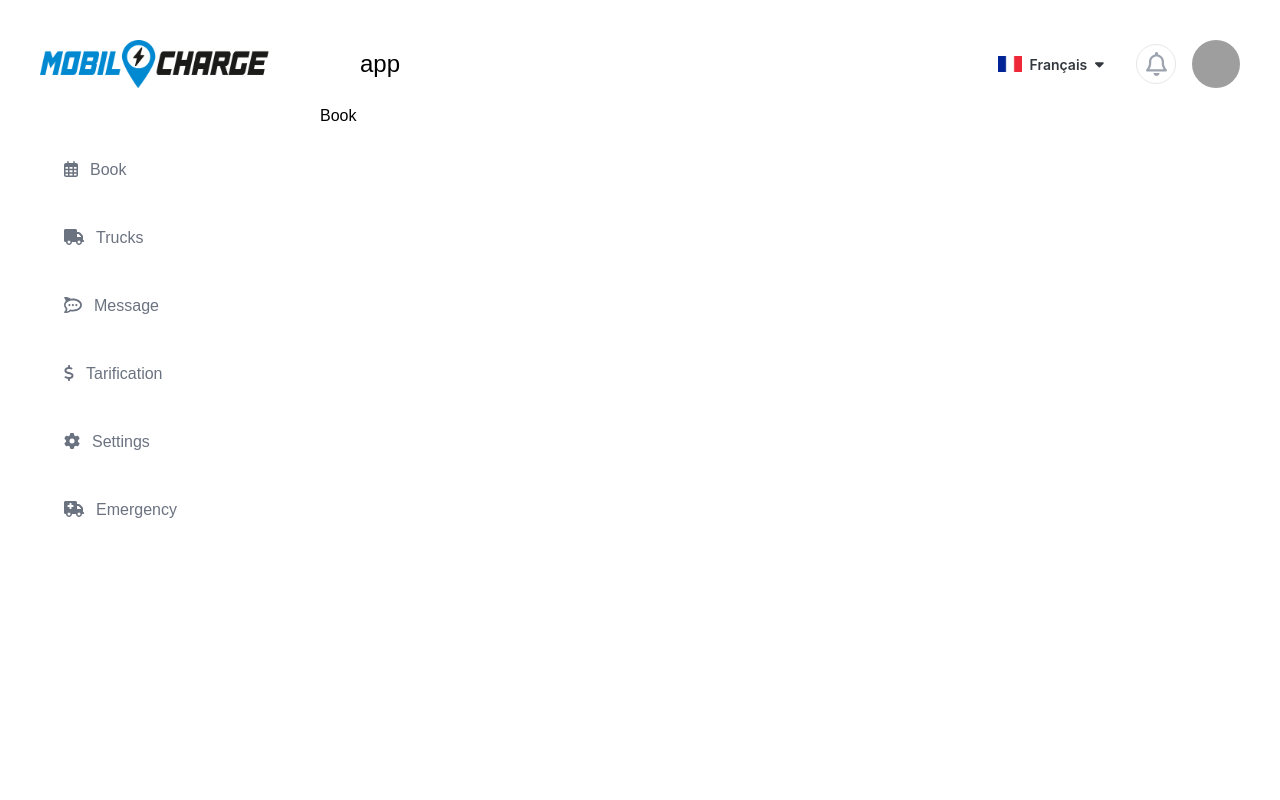
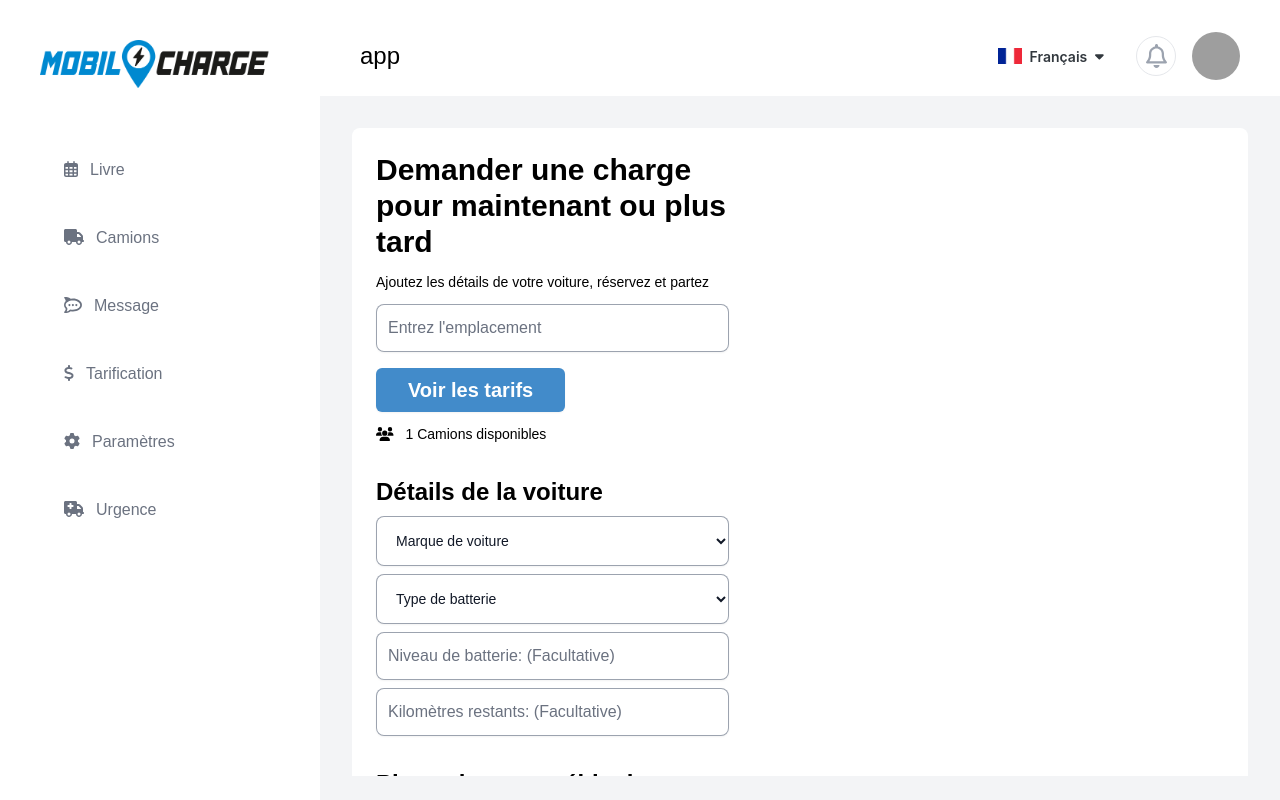
Before and after one commit to Emmanueluko3/mobilcharge, a React (Create React App) app: page /app/book in a window 1280 px wide. Built offline with nearby package versions, Linux system fonts and the light colour scheme; grey boxes are pictures that could not be loaded.

Commit message:
Book page added

```diff
--- a/src/App.tsx
+++ b/src/App.tsx
@@ -8,6 +8,7 @@ import Login from "./pages/app/auth/login";
 import PageTemplate from "./templates/pageTemplate";
 import AppTemplate from "./templates/appTemplate";
 import Signup from "./pages/app/auth/signup";
+import Book from "./pages/app/book";
 const router = createBrowserRouter([
   {
     path: "/", // Site Layout for public pages
@@ -33,7 +34,7 @@ const router = createBrowserRouter([
     path: "/app", // App Layout for logged-in users
     element: <AppTemplate />,
     children: [
-      { path: "book", element: <div>Book</div> },
+      { path: "book", element: <Book /> },
       { path: "trucks", element: <div>Trucks</div> },
       { path: "message", element: <div>Message</div> },
     ],
--- a/src/components/common/button.tsx
+++ b/src/components/common/button.tsx
@@ -45,7 +45,7 @@ const Button: React.FC<ButtonProps> = ({
           "text-white": variant === "solid" && color !== "white",
           "text-green": color === "white",
           "px-8 py-4 text-2xl": size === "lg",
-          "px-8 py-4 text-xl": size === "md",
+          "px-8 py-2 text-xl": size === "md",
           "px-5 py-2 text-xl": size === "sm",
         },
         className
--- a/src/components/common/input.tsx
+++ b/src/components/common/input.tsx
@@ -75,6 +75,69 @@ const Input: React.FC<InputProps> = ({ label, className, ...rest }) => {
   );
 };
 
+export const AppInput: React.FC<InputProps> = ({
+  label,
+  className,
+  ...rest
+}) => {
+  const [showPassword, setShowPassword] = useState(false);
+  return (
+    <div>
+      {label && (
+        <label
+          htmlFor={rest.type}
+          className="block text-sm font-medium leading-6 text-gray-900"
+        >
+          {label}
+        </label>
+      )}
+      <div className={`${label && "mt-2"} relative`}>
+        {rest.name === "Name" && (
+          <FontAwesomeIcon
+            icon={faUser}
+            className="absolute font-bold right-4 top-5 text-gray-400"
+          />
+        )}
+        {rest.name === "Phone" && (
+          <FontAwesomeIcon
+            icon={faPhone}
+            className="absolute right-4 top-5 text-gray-400"
+          />
+        )}
+        {rest.name === "Email" && (
+          <FontAwesomeIcon
+            icon={faEnvelope}
+            className="absolute right-4 top-5 text-gray-400"
+          />
+        )}
+        {rest.type === "password" && (
+          <button
+            type="button"
+            className="absolute right-4 top-2"
+            onClick={() => setShowPassword(!showPassword)}
+          >
+            <FontAwesomeIcon icon={showPassword ? faEyeSlash : faEye} />
+          </button>
+        )}
+        <input
+          {...rest}
+          type={
+            rest.type === "password"
+              ? showPassword
+                ? "text"
+                : "password"
+              : rest.type
+          }
+          className={clx(
+            "block w-full border-0 p-3 bg-white text-gray-900 rounded-lg shadow-sm ring-1 ring-inset ring-gray-400 placeholder:text-gray-500 placeholder:text-base placeholder:font-medium focus:ring-2 focus:ring-inset focus:ring-primary sm:text-sm sm:leading-6",
+            className
+          )}
+        />
+      </div>
+    </div>
+  );
+};
+
 export const InputIcon: React.FC<InputProps> = ({ className, ...rest }) => {
   const [showPassword, setShowPassword] = useState(false);
 
--- a/src/i18n/locales/fr.json
+++ b/src/i18n/locales/fr.json
@@ -200,5 +200,25 @@
   "Last name": "Nom de famille",
   "Phone number": "Numéro de téléphone",
   "Confirm password": "Confirmez le mot de passe",
-  "I accept all terms & conditions": "J'accepte tous les termes et conditions"
+  "I accept all terms & conditions": "J'accepte tous les termes et conditions",
+
+  "Book": "Livre",
+  "Trucks": "Camions",
+  "Settings": "Paramètres",
+  "Emergency": "Urgence",
+
+  "Request a charge for now or later": "Demander une charge pour maintenant ou plus tard",
+  "Add your car details, book,  and go": "Ajoutez les détails de votre voiture, réservez et partez",
+  "Car details": "Détails de la voiture",
+  "Enter location": "Entrez l'emplacement",
+  "See Prices": "Voir les tarifs",
+  "Available Trucks": "Camions disponibles",
+  "Optional": "Facultative",
+  "Battery level": "Niveau de batterie",
+  "Kilometres left": "Kilomètres restants",
+  "Description": "Description",
+  "Picture of your vehicle": "Photo de votre véhicule",
+  "Submit": "Soumettre",
+  "Car make": "Marque de voiture",
+  "Battery type": "Type de batterie"
 }
--- a/src/layouts/appheader.tsx
+++ b/src/layouts/appheader.tsx
@@ -1,4 +1,4 @@
-import { useState } from "react";
+import React from "react";
 import { Link, useLocation } from "react-router-dom";
 import ScrollToTop from "../utils/scrollToTop";
 import { useTranslation } from "react-i18next";
@@ -23,12 +23,12 @@ const AppHeader: React.FC = () => {
     <>
       <ScrollToTop />
 
-      <nav className="w-full flex flex-row items-center justify-between text-black px-4 py-4 lg:px-10 lg:py-4">
+      <nav className="w-full flex flex-row items-center justify-between bg-white text-black lg:pt-8 px-4 py-4 lg:px-10 lg:py-4">
         <h2 className="text-2xl font-medium">{t(location.split("/")[1])}</h2>
 
         <div className="flex items-center">
           {/* Language Switch */}
-          <Dropdown size="sm">
+          <Dropdown>
             <MenuButton
               endDecorator={<FontAwesomeIcon icon={faCaretDown} />}
               className="!border-none !ring-0 focus:ring-0 transition-all"
--- /dev/null
+++ b/src/pages/app/book.tsx
@@ -0,0 +1,158 @@
+import React, { useState } from "react";
+import { useTranslation } from "react-i18next";
+import { FontAwesomeIcon } from "@fortawesome/react-fontawesome";
+import { faUsers } from "@fortawesome/free-solid-svg-icons";
+import { AppInput } from "../../components/common/input";
+import { Button } from "../../components/common/button";
+import { faImage } from "@fortawesome/free-regular-svg-icons";
+
+const electricVehicleMakes = [
+  "Tesla Model S",
+  "Tesla Model 3",
+  "Tesla Model X",
+  "Tesla Model Y",
+  "Ford Mustang Mach-E",
+  "Ford F-150 Lightning",
+  "Chevrolet Bolt EV",
+  "Chevrolet Blazer EV",
+  "BMW i4",
+  "BMW iX",
+  "BMW i5",
+  "Mercedes-Benz EQE",
+  "Mercedes-Benz EQS",
+  "Mercedes-Benz EQB",
+  "Audi Q4 e-tron",
+  "Audi e-tron GT",
+  "Hyundai Ioniq 5",
+  "Hyundai Ioniq 6",
+  "Kia EV6",
+  "Nissan Ariya",
+  "Nissan Leaf",
+  "Volkswagen ID.4",
+  "Volkswagen ID.Buzz",
+  "Volvo XC40 Recharge",
+  "Volvo C40 Recharge",
+  "Porsche Taycan",
+];
+const electricVehicleBatteryTypes = [
+  "Lithium-ion (Li-ion)",
+  "Lithium Iron Phosphate (LFP)",
+  "Nickel-Metal Hydride (NiMH)",
+  "Solid-state Battery",
+  "Nickel-Cobalt-Aluminum (NCA)",
+  "Nickel-Manganese-Cobalt (NMC)",
+  "Lithium-Sulfur (Li-S)",
+  "Zinc-Air",
+  "Sodium-ion",
+];
+
+const Book: React.FC = () => {
+  const { t } = useTranslation();
+  const [bookData, setBookData] = useState({ email: "", password: "" });
+  const handleChange = (e: any) => {
+    const { name, value } = e.target;
+    setBookData({
+      ...bookData,
+      [name]: value,
+    });
+  };
+  return (
+    <div className="grid grid-flow-row grid-cols-1 lg:grid-cols-12 p-4 lg:p-6 bg-white rounded-lg">
+      <div className="lg:col-span-5">
+        <h2 className="text-3xl font-semibold">
+          {t("Request a charge for now or later")}
+        </h2>
+        <p className="text-sm my-3">
+          {t("Add your car details, book,  and go")}
+        </p>
+
+        <div className="mb-8">
+          <div className="mb-4">
+            <AppInput placeholder={t("Enter location")} />
+          </div>
+          <Button>{t("See Prices")}</Button>
+
+          <p className="text-sm mt-3">
+            <FontAwesomeIcon icon={faUsers} className="mr-3" />1{" "}
+            {t("Available Trucks")}
+          </p>
+        </div>
+
+        {/* Car details */}
+        <div className="mb-8">
+          <h3 className="text-2xl font-semibold mb-2">{t("Car details")}</h3>
+          <div className="mb-2">
+            <select
+              className="block w-full border-0 p-4 bg-white text-gray-900 rounded-lg shadow-sm ring-1 ring-inset ring-gray-400 placeholder:text-gray-500 placeholder:text-base placeholder:font-medium focus:ring-2 focus:ring-inset focus:ring-primary sm:text-sm sm:leading-6"
+              defaultValue=""
+            >
+              <option value="" disabled hidden>
+                {t("Car make")}
+              </option>
+              {electricVehicleMakes.map((item, index) => (
+                <option value={item} key={index}>
+                  {item}
+                </option>
+              ))}
+            </select>
+          </div>
+          <div className="mb-2">
+            <select
+              className="block w-full border-0 p-4 bg-white text-gray-900 rounded-lg shadow-sm ring-1 ring-inset ring-gray-400 placeholder:text-gray-500 placeholder:text-base placeholder:font-medium focus:ring-2 focus:ring-inset focus:ring-primary sm:text-sm sm:leading-6"
+              defaultValue=""
+            >
+              <option value="" disabled hidden>
+                {t("Battery type")}
+              </option>
+              {electricVehicleBatteryTypes.map((item, index) => (
+                <option value={item} key={index}>
+                  {item}
+                </option>
+              ))}
+            </select>
+          </div>
+          <div className="mb-2">
+            <AppInput
+              placeholder={`${t("Battery level")}: (${t("Optional")})`}
+            />
+          </div>
+          <div className="mb-2">
+            <AppInput
+              placeholder={`${t("Kilometres left")}: (${t("Optional")})`}
+            />
+          </div>
+        </div>
+
+        {/* Car Image */}
+        <div className="mb-8">
+          <h3 className="text-2xl font-semibold mb-2">
+            {t("Picture of your vehicle")}
+          </h3>
+          <p className="text-xs my-3">*{t("drag or browse from device")}</p>
+          <div className="mb-2 border-2 border-primary-500 border-dashed hover:border-solid transition-all rounded-lg w-full h-48 flex justify-center items-center cursor-pointer">
+            <FontAwesomeIcon
+              className="h-6 w-6 text-primary-500"
+              icon={faImage}
+            />
+          </div>
+        </div>
+
+        {/* Message */}
+        <div className="mb-8">
+          <h3 className="text-2xl font-semibold mb-2">{t("Description")}</h3>
+          <div className="mb-2">
+            <textarea
+              name="message"
+              placeholder={t("Message")}
+              className="block min-h-44 w-full border-0 p-4 bg-white text-gray-900 rounded-lg shadow-sm ring-1 ring-inset ring-gray-400 placeholder:text-gray-500 placeholder:text-base placeholder:font-medium focus:ring-2 focus:ring-inset focus:ring-primary-500 sm:text-sm sm:leading-6"
+            ></textarea>
+          </div>
+        </div>
+
+        <Button className="w-full">{t("Submit")}</Button>
+      </div>
+    </div>
+  );
+};
+
+export default Book;
--- a/src/templates/appTemplate.tsx
+++ b/src/templates/appTemplate.tsx
@@ -13,13 +13,15 @@ const AppTemplate: React.FC = () => {
   // }
 
   return (
-    <div className="min-h-screen grid grid-flow-row grid-cols-12">
+    <div className="min-h-screen bg-gray-100 grid grid-flow-row grid-cols-12">
       <div className="col-span-3 bg-[#fff] hidden lg:block">
         <Sidebar />
       </div>
-      <div className="col-span-12 lg:col-span-9 mt-6 overflow-y-auto no-scrollbar max-h-[85vh] w-full p-4 lg:p-0 mb-20 lg:mb-auto">
+      <div className="col-span-12 lg:col-span-9 w-full">
         <AppHeader />
-        <Outlet />
+        <div className="overflow-y-auto no-scrollbar max-h-[85vh] p-4 lg:p-8 mb-20 lg:mb-auto ">
+          <Outlet />
+        </div>
       </div>
     </div>
   );
```
